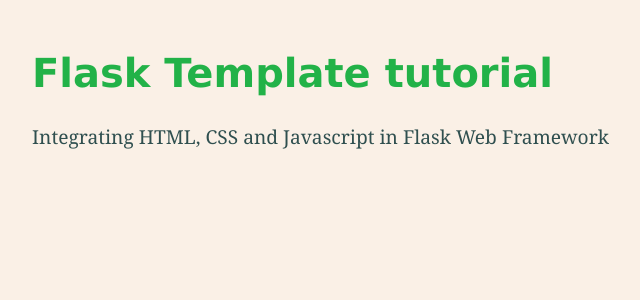
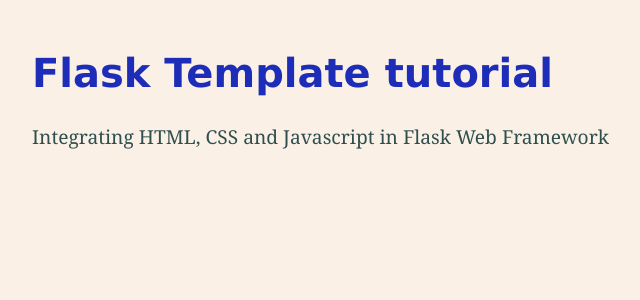
Before and after one commit to valentijnwastakenhehe/Fys-Hole-in-5, a Flask app: page / in a window 1280 px wide. Shown: the top 300 px of the page, without its empty margins (68-708 px from the left). Run offline with Flask 2, Linux system fonts and the light colour scheme.

Commit message:
File aangemaakt om alle code te implementeren

```diff
--- a/Webserver/static/main.css
+++ b/Webserver/static/main.css
@@ -7,7 +7,7 @@
 h1 {
   font-family: Verdana, Geneva, sans-serif;
   font-size: 2.5em;
-  color: rgb(34, 178, 72);
+  color: rgb(30, 45, 184);
   }
 
 p {
```
Also changed, not shown: 1 other file.
